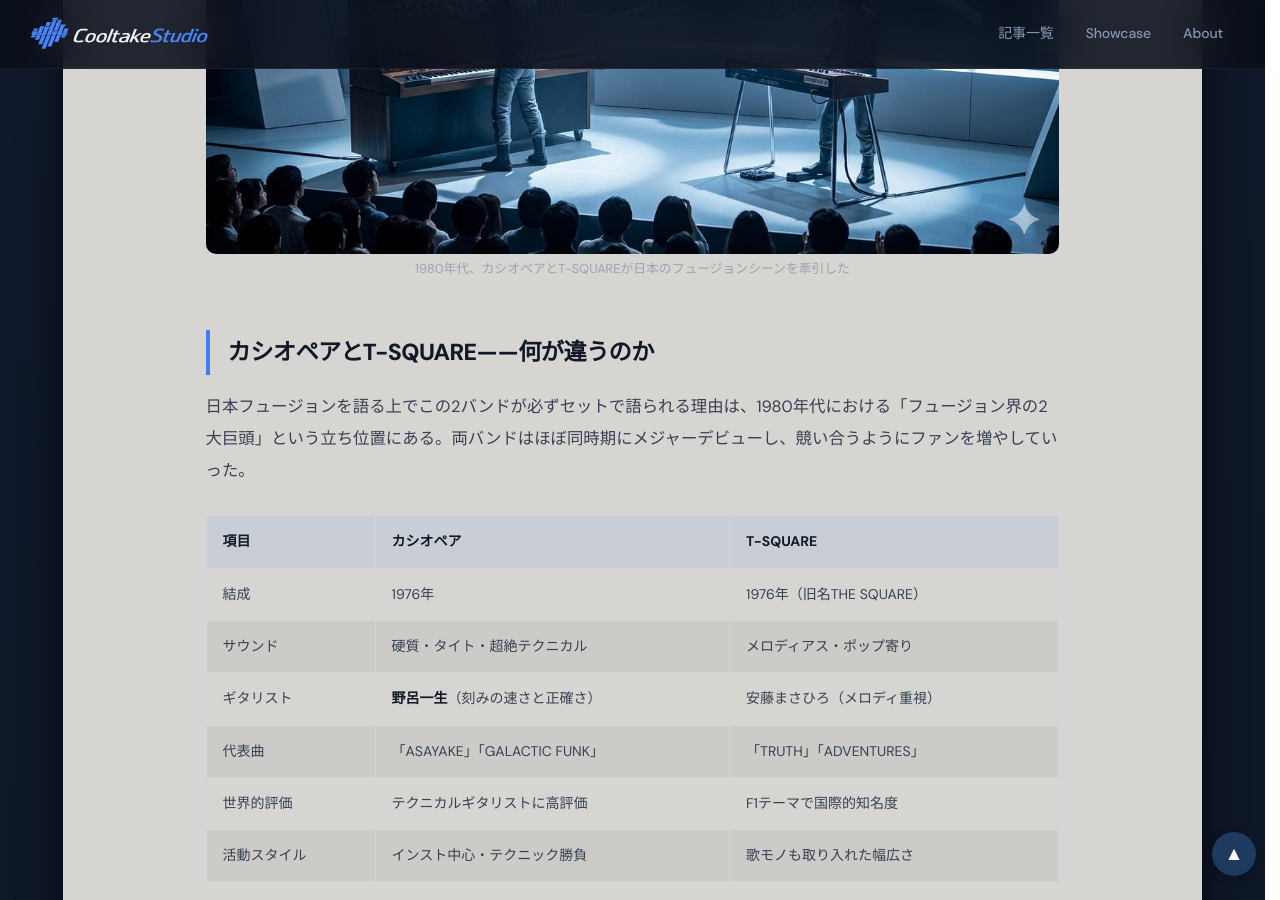
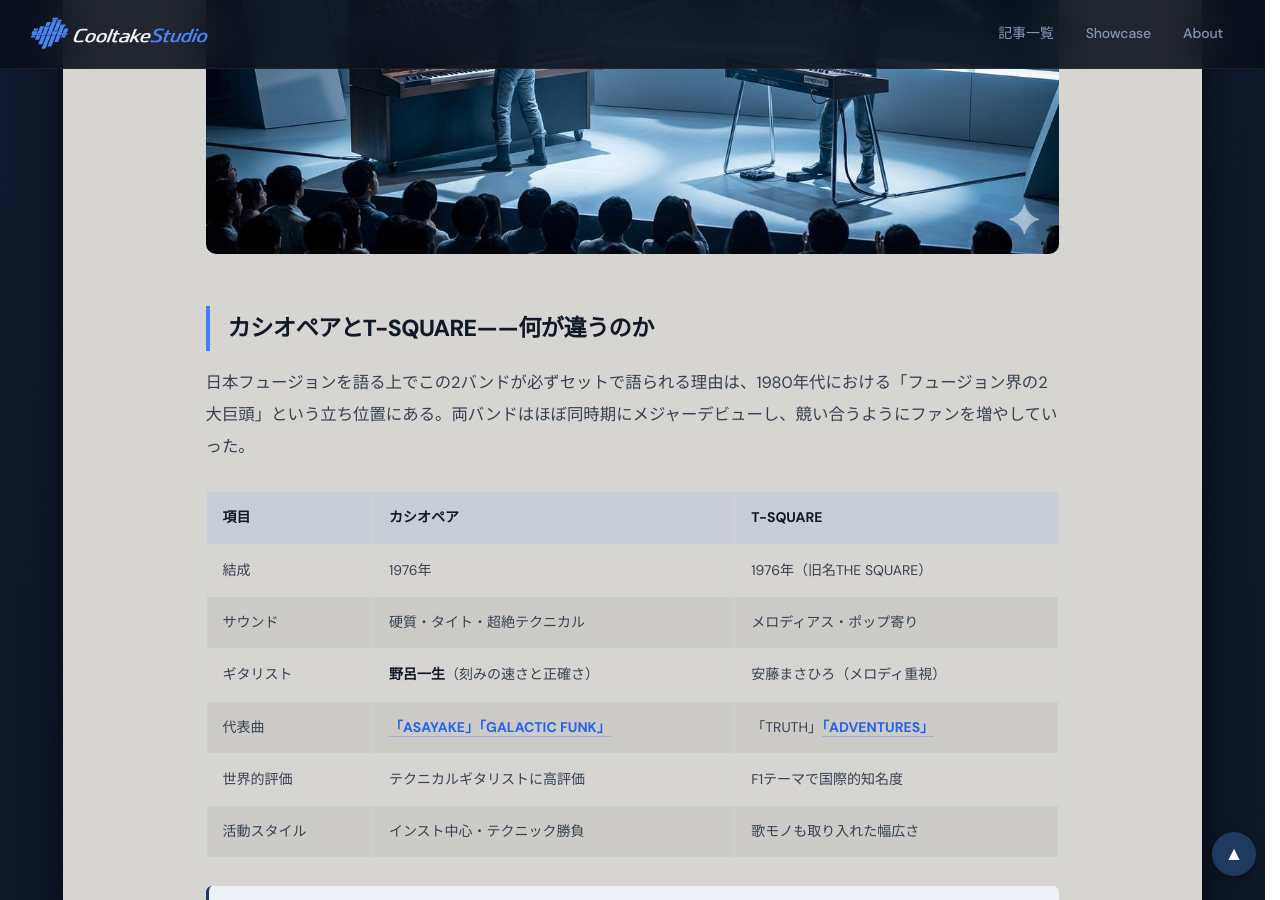
Before and after one commit to cooltake/cooltake.github.io, a Jekyll site: the page built from _posts/2026-05-30-japan-music-09-fusion-jazz.md, in a window 1280 px wide and 900 px high, scrolled down 848 px. Built offline with Jekyll 4.4.1, drawn with Linux system fonts in a browser that asks for light colours; some web fonts are replaced; some of the changed text lies outside the part shown.

Commit message:
deploy: sync from staging (_posts/2026-05-30-japan-music-09-fusion-jazz.md)

```diff
--- a/_posts/2026-05-30-japan-music-09-fusion-jazz.md
+++ b/_posts/2026-05-30-japan-music-09-fusion-jazz.md
@@ -3,7 +3,7 @@
 title: "カシオペア vs T-SQUARE【1980年代フュージョン】バークリー世代が極めた日本発インストゥルメンタル"
 date: 2026-05-30
 tags: [日本音楽史, カシオペア, T-SQUARE, フュージョン, インストゥルメンタル]
-description: "1980年代、カシオペアとT-SQUAREが日本フュージョンを世界水準に押し上げた。野呂一生の超絶ギター、F1テーマ「TRUTH」の誕生——ジャズ×ロックが生んだ日本独自のインスト音楽史を解説。"
+description: "1980年代、カシオペアとT-SQUAREが日本フュージョンを世界水準に押し上げた。野呂一生の超絶ギター、F1テーマ<a href="https://music.youtube.com/search?q=T-SQUARE%20TRUTH" target="_blank" rel="nofollow noopener" style="color:#1e3a5f;text-decoration:none;font-weight:600;">「TRUTH」</a>の誕生——ジャズ×ロックが生んだ日本独自のインスト音楽史を解説。"
 image: /assets/images/thumb-godiego.jpg
 ---
 
@@ -15,7 +15,7 @@
 
 <figure style="margin:1.5rem 0;">
 <img src="/assets/images/japan-music-05-img1.jpg" alt="1980年代日本のフュージョンバンド、キーボードとエレキギターのステージパフォーマンス" style="width:100%;border-radius:10px;height:auto;" loading="lazy">
-<figcaption style='font-size:.8rem;color:#9ca3af;text-align:center;margin-top:.3rem;'>1980年代、カシオペアとT-SQUAREが日本のフュージョンシーンを牽引した</figcaption>
+
 </figure>
 
 
@@ -28,16 +28,11 @@
 | 結成 | 1976年 | 1976年（旧名THE SQUARE） |
 | サウンド | 硬質・タイト・超絶テクニカル | メロディアス・ポップ寄り |
 | ギタリスト | **野呂一生**（刻みの速さと正確さ） | 安藤まさひろ（メロディ重視） |
-| 代表曲 | 「ASAYAKE」「GALACTIC FUNK」 | 「TRUTH」「ADVENTURES」 |
+| 代表曲 | <a href="https://music.youtube.com/search?q=%E3%82%AB%E3%82%B7%E3%82%AA%E3%83%9A%E3%82%A2%20ASAYAKE" target="_blank" rel="nofollow noopener" style="color:#1e3a5f;text-decoration:none;font-weight:600;">「ASAYAKE」</a><a href="https://music.youtube.com/search?q=%E3%82%AB%E3%82%B7%E3%82%AA%E3%83%9A%E3%82%A2%20GALACTIC%20FUNK" target="_blank" rel="nofollow noopener" style="color:#1e3a5f;text-decoration:none;font-weight:600;">「GALACTIC FUNK」</a> | 「TRUTH」<a href="https://music.youtube.com/search?q=T-SQUARE%20ADVENTURES" target="_blank" rel="nofollow noopener" style="color:#1e3a5f;text-decoration:none;font-weight:600;">「ADVENTURES」</a> |
 | 世界的評価 | テクニカルギタリストに高評価 | F1テーマで国際的知名度 |
 | 活動スタイル | インスト中心・テクニック勝負 | 歌モノも取り入れた幅広さ |
 
-<div class="video-link-box" style="margin:1rem 0;padding:.7rem 1rem;background:#eef1f5;border-left:3px solid #1e3a5f;border-radius:6px;">
-<a href="https://www.youtube.com/results?search_query=%E3%82%AB%E3%82%B7%E3%82%AA%E3%83%9A%E3%82%A2+ASAYAKE" target="_blank" rel="nofollow noopener" style="display:inline-flex;align-items:center;gap:.4em;color:#1e3a5f;text-decoration:none;font-weight:600;margin-right:1rem;">▶ カシオペア「ASAYAKE」を聴く</a>
-<div class="video-link-box" style="margin:1rem 0;padding:.7rem 1rem;background:#eef1f5;border-left:3px solid #1e3a5f;border-radius:6px;">
-<a href="https://www.youtube.com/results?search_query=T-SQUARE+TRUTH" target="_blank" rel="nofollow noopener" style="display:inline-flex;align-items:center;gap:.4em;color:#1e3a5f;text-decoration:none;font-weight:600;">▶ T-SQUARE「TRUTH」を聴く</a>
-</div>
-</div>
+<div style="margin:1rem 0;padding:.7rem 1rem;background:#eef1f5;border-left:3px solid #1e3a5f;border-radius:6px;"><a href="https://www.youtube.com/results?search_query=%E3%82%AB%E3%82%B7%E3%82%AA%E3%83%9A%E3%82%A2+ASAYAKE" target="_blank" rel="nofollow noopener" style="display:inline-flex;align-items:center;gap:.4em;color:#1e3a5f;text-decoration:none;font-weight:600;margin-right:1rem;">▶ カシオペア「ASAYAKE」を聴く</a><div style="margin:1rem 0;padding:.7rem 1rem;background:#eef1f5;border-left:3px solid #1e3a5f;border-radius:6px;"><a href="https://www.youtube.com/results?search_query=T-SQUARE+TRUTH" target="_blank" rel="nofollow noopener" style="display:inline-flex;align-items:center;gap:.4em;color:#1e3a5f;text-decoration:none;font-weight:600;">▶ T-SQUARE「TRUTH」を聴く</a></div></div>
 
 
 ## 野呂一生とカシオペアの「テクニカル革命」
@@ -46,19 +41,11 @@
 
 16分音符を完璧な精度で刻み続けるタイトなリズム感、ジャズ理論に基づいた複雑なアドリブ——当時の日本のギタリストがコピーしようとすると「速すぎて手が追いつかない」と感じるほどの技術水準だった。
 
-<div style="background:rgba(255,255,255,0.10);border-radius:12px;padding:1.5rem;margin:1.5rem 0;border:1px solid rgba(56,189,248,.3);">
-<h3 style="color:#bae6fd;margin-top:0;">🎸 カシオペアサウンドの核心</h3>
-<ul style="color:#374151;">
-<li><strong>超絶テクニックの16ビート</strong>：全楽器がタイトに絡み合うファンク的グルーヴ</li>
-<li><strong>ユニゾンフレーズ</strong>：ギター+キーボード+ベースが同じラインを弾く瞬間</li>
-<li><strong>複雑なコード進行</strong>：Dm9→G13→Cmaj9など拡張コードを縦横に使用</li>
-<li><strong>クリーントーン一貫主義</strong>：歪みを使わない抜けの良いサウンド</li>
-</ul>
-</div>
+<div style="background:rgba(255,255,255,0.10);border-radius:12px;padding:1.5rem;margin:1.5rem 0;border:1px solid rgba(56,189,248,.3);"><h3 style="color:#bae6fd;margin-top:0;">🎸 カシオペアサウンドの核心</h3><ul style="color:#374151;"><li><strong>超絶テクニックの16ビート</strong>：全楽器がタイトに絡み合うファンク的グルーヴ</li><li><strong>ユニゾンフレーズ</strong>：ギター+キーボード+ベースが同じラインを弾く瞬間</li><li><strong>複雑なコード進行</strong>：Dm9→G13→Cmaj9など拡張コードを縦横に使用</li><li><strong>クリーントーン一貫主義</strong>：歪みを使わない抜けの良いサウンド</li></ul></div>
 
 <figure style="margin:1.5rem 0;">
 <img src="/assets/images/japan-music-05-img2.jpg" alt="Ibanezエレキギターとアンプ、1980年代フュージョンスタジオ機材" style="width:100%;border-radius:10px;height:auto;" loading="lazy">
-<figcaption style='font-size:.8rem;color:#9ca3af;text-align:center;margin-top:.3rem;'>野呂一生が多用したIbanezカスタムギターとRoland JC-120（ジャズコーラス）</figcaption>
+
 </figure>
 
 
@@ -66,9 +53,7 @@
 
 T-SQUAREの「TRUTH」（1987年）は、日本フュージョン史上最も有名な曲になった。フジテレビF1中継のオープニングテーマとして1987〜1991年の4年間使用され、週末の夕方に日本中に流れた。
 
-<div style="border-left:3px solid #60a5fa;padding:.8rem 1rem;margin:1rem 0;background:rgba(96,165,250,.08);border-radius:0 8px 8px 0;">
-<p style="color:#374151;margin:0;">「TRUTH」は「フュージョンを聴いたことがない人にも届いた曲」。F1中継の興奮と絡み合い、日本人の集合的記憶に深く刻まれた。</p>
-</div>
+<div style="border-left:3px solid #60a5fa;padding:.8rem 1rem;margin:1rem 0;background:rgba(96,165,250,.08);border-radius:0 8px 8px 0;"><span style="display:block;color:#374151;margin:0;">「TRUTH」は「フュージョンを聴いたことがない人にも届いた曲」。F1中継の興奮と絡み合い、日本人の集合的記憶に深く刻まれた。</span></div>
 
 **「TRUTH」が残した功績**:
 - フュージョンというジャンルを一般層に認知させた
@@ -93,17 +78,14 @@
 - **Roland JC-120（ジャズコーラス）**：クリーントーンアンプの定番
 - **Eventide Harmonizer**：ピッチシフターを使った空間系エフェクト
 
-<div style="display:flex;gap:1rem;flex-wrap:wrap;align-items:center;margin:.8rem 0;">
-<span style="display:block;font-size:.78rem;color:#4b5563;margin-bottom:3px;margin-top:6px;">🛒 サウンドハウスで探す</span>
-<a href="https://h.accesstrade.net/sp/cc?rk=01001xqc00os63&url=https%3A%2F%2Fwww.soundhouse.co.jp%2Fsearch%2Findex%3Fs_category_cd%3D310" rel="nofollow" referrerpolicy="no-referrer-when-downgrade" style="display:inline-block;text-decoration:none;"><img src="/assets/images/btn-soundhouse.jpg" alt="サウンドハウスで探す" width="240" style="height:auto;border-radius:8px;display:block;"></a>
-</div>
+<div style="display:flex;gap:1rem;flex-wrap:wrap;align-items:center;margin:.8rem 0;"><span style="display:block;font-size:.78rem;color:#4b5563;margin-bottom:3px;margin-top:6px;">🛒 サウンドハウスで探す</span><a href="https://h.accesstrade.net/sp/cc?rk=01001xqc00os63&url=https%3A%2F%2Fwww.soundhouse.co.jp%2Fsearch%2Findex%3Fs_category_cd%3D310" rel="nofollow" referrerpolicy="no-referrer-when-downgrade" style="display:inline-block;text-decoration:none;"><img src="/assets/images/btn-soundhouse.jpg" alt="サウンドハウスで探す" width="240" style="height:auto;border-radius:8px;display:inline-block;"></a></div>
 
 
 ## フュージョンが切り開いた「後の音楽」
 
 <figure style="margin:1.5rem 0;">
 <img src="/assets/images/japan-music-05-img3.jpg" alt="1980年代日本のスタジオ、キーボードシンセと録音機材が並ぶプロスタジオ" style="width:100%;border-radius:10px;height:auto;" loading="lazy">
-<figcaption style='font-size:.8rem;color:#9ca3af;text-align:center;margin-top:.3rem;'>1980年代のプロスタジオ。シンセサイザーとデジタル機材が制作の中心になった</figcaption>
+
 </figure>
 
 フュージョンの高度な演奏技術と音楽理論は、1990年代以降の日本音楽に広く受け継がれた：
@@ -114,13 +96,10 @@
 - **スタジオミュージシャン文化**：フュージョン時代に育った超絶技巧プレイヤーが1990年代ポップスを支えた
 
 
-## CDを探す
+## カシオペア・T-SQUAREのアルバムを聴く——日本フュージョンの頂点を体感する
 
 
 
 
 
-<div style="display:flex;justify-content:space-between;flex-wrap:wrap;gap:.8rem;margin:2rem 0;">
-<a href="/2026/05/30/japan-music-08-band-boom/" style="display:inline-block;padding:.5rem 1rem;background:#e8edf2;border:1px solid #c8c5c0;border-radius:8px;color:#1e3a5f;text-decoration:none;font-size:.9rem;">← #08 バンドブーム</a>
-<a href="/2026/05/30/japan-music-10-visual-kei/" style="display:inline-block;padding:.5rem 1rem;background:#e8edf2;border:1px solid #c8c5c0;border-radius:8px;color:#1e3a5f;text-decoration:none;font-size:.9rem;">#10 ヴィジュアル系 →</a>
-</div>
+<div style="display:flex;justify-content:space-between;flex-wrap:wrap;gap:.8rem;margin:2rem 0;"><a href="/2026/05/30/japan-music-08-band-boom/" style="display:inline-block;padding:.5rem 1rem;background:#e8edf2;border:1px solid #c8c5c0;border-radius:8px;color:#1e3a5f;text-decoration:none;font-size:.9rem;">← #08 バンドブーム</a><a href="/2026/05/30/japan-music-10-visual-kei/" style="display:inline-block;padding:.5rem 1rem;background:#e8edf2;border:1px solid #c8c5c0;border-radius:8px;color:#1e3a5f;text-decoration:none;font-size:.9rem;">#10 ヴィジュアル系 →</a></div>
```
